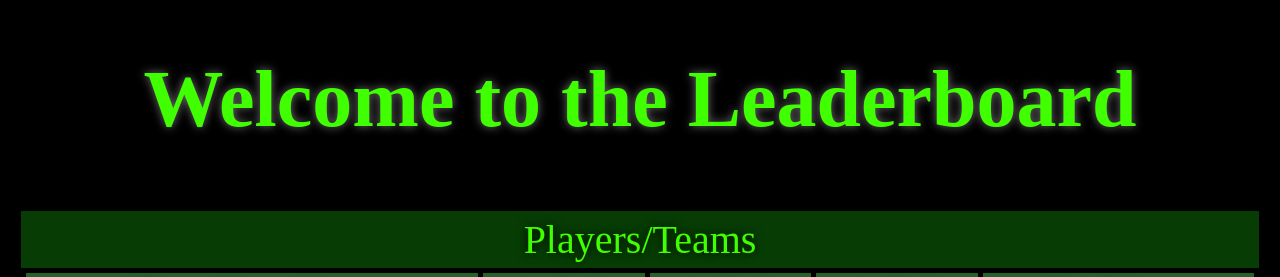
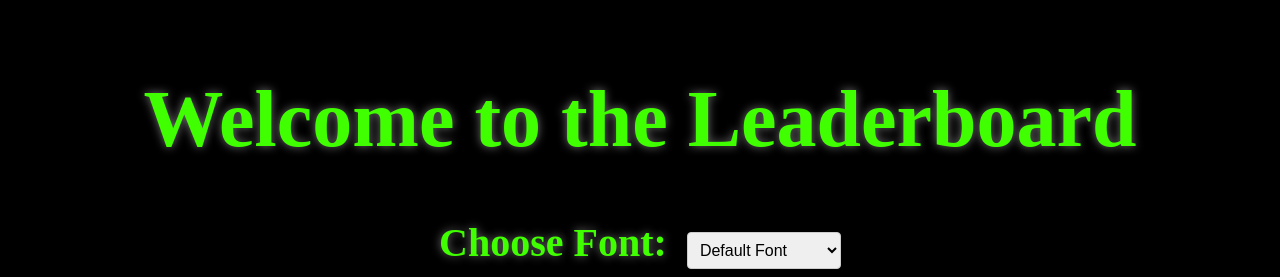
Before and after one commit to eternity336/Leaderboard, a Flask app: page / in a window 1280 px wide. Shown: the top 277 px of the page. Run offline with Flask 3, Linux system fonts and the light colour scheme; some web fonts are replaced.

Commit message:
feat: add font selection dropdown to HTML template with dynamic font loading from fonts folder
Co-authored-by: aider (ollama_chat/qwen3-coder) <aider@aider.chat>

```diff
--- a/app.py
+++ b/app.py
@@ -1,4 +1,5 @@
 import yaml
+import os
 from flask import Flask, render_template, jsonify, request
 
 app = Flask(__name__)
@@ -47,6 +48,25 @@ def get_data():
     }
     resp = jsonify(message)
     return resp
+
+
+@app.route("/getfonts")
+def get_fonts():
+    """Get list of available fonts from the fonts directory.
+
+    Returns:
+        JSON response containing list of font files
+    """
+    fonts_dir = 'static/styles/fonts'
+    try:
+        if os.path.exists(fonts_dir):
+            fonts = [f for f in os.listdir(fonts_dir) if f.endswith(('.ttf', '.otf'))]
+            return jsonify({'fonts': fonts})
+        else:
+            return jsonify({'fonts': []})
+    except Exception as e:
+        print(f"Error reading fonts directory: {e}")
+        return jsonify({'fonts': []})
 
 
 @app.route("/update_players", methods=["POST"])
--- a/static/styles/styles.css
+++ b/static/styles/styles.css
@@ -61,3 +61,20 @@ table.showplayerstable thead th {
   color: #FFFFFF;
   text-align: center;
 }
+
+.font-selector {
+  margin-bottom: 20px;
+  text-align: center;
+}
+
+.font-selector label {
+  font-weight: bold;
+  margin-right: 10px;
+}
+
+.font-selector select {
+  padding: 8px;
+  border-radius: 4px;
+  border: 1px solid #ccc;
+  font-size: 16px;
+}
--- a/templates/home.html
+++ b/templates/home.html
@@ -1,13 +1,26 @@
 <!doctype html>
-<script src="https://code.jquery.com/jquery-3.7.0.js"></script>
+<html lang="en">
+<head>
+    <meta charset="UTF-8">
+    <meta name="viewport" content="width=device-width, initial-scale=1.0">
+    <title>Leaderboard</title>
     <link rel="stylesheet" type="text/css" href="{{url_for('static', filename='styles/styles.css')}}"/>
     <link rel="icon" type="image/icon" href="{{url_for('static',filename='images/leaderboardicon.png')}}"/>
-
-<title>Welcome to the Leaderboard</title>
-<H1 class="center banner">Welcome to the Leaderboard</H1>
+</head>
+<body>
     <div class="server_body">
         <div class="padding center">
-        <label class="center title">Players/Teams</label>
+            <h1 class="center banner">Welcome to the Leaderboard</h1>
+
+            <!-- Font Selector Dropdown -->
+            <div class="font-selector">
+                <label for="font-family">Choose Font: </label>
+                <select id="font-family" onchange="changeFont()">
+                    <option value="">Default Font</option>
+                    <!-- Options will be populated by JavaScript -->
+                </select>
+            </div>
+
             <table class='showplayerstable'>
                 <thead>
                 <tr>
@@ -23,4 +36,65 @@
             </table>
         </div>
     </div>
+
+    <script src="https://code.jquery.com/jquery-3.7.0.js"></script>
     <script src="{{url_for('static', filename='scripts/home.js')}}"></script>
+    <script>
+        // Populate font selector with available fonts
+        function populateFontSelector() {
+            $.ajax({
+                url: "/getfonts",
+                type: 'GET'
+            }).done(function(data) {
+                const fontSelect = document.getElementById('font-family');
+                data.fonts.forEach(font => {
+                    const option = document.createElement('option');
+                    option.value = font;
+                    option.textContent = font.replace('.ttf', '').replace('.otf', '');
+                    fontSelect.appendChild(option);
+                });
+            }).fail(function() {
+                console.error("Failed to load fonts");
+            });
+        }
+
+        // Change font function
+        function changeFont() {
+            const selectedFont = document.getElementById('font-family').value;
+
+            if (selectedFont) {
+                // Create or update font-face style
+                let fontStyle = document.getElementById('dynamic-font');
+                if (!fontStyle) {
+                    fontStyle = document.createElement('style');
+                    fontStyle.id = 'dynamic-font';
+                    document.head.appendChild(fontStyle);
+                }
+
+                // Load the selected font
+                fontStyle.textContent = `
+                    @font-face {
+                        font-family: 'SelectedFont';
+                        src: url('/static/styles/fonts/${selectedFont}') format('truetype');
+                    }
+                    html, body {
+                        font-family: 'SelectedFont', sans-serif !important;
+                    }
+                `;
+            } else {
+                // Reset to default font
+                const fontStyle = document.getElementById('dynamic-font');
+                if (fontStyle) {
+                    fontStyle.remove();
+                }
+            }
+        }
+
+        // Initialize the page
+        $(document).ready(function() {
+            populateFontSelector();
+            refreshData();
+        });
+    </script>
+</body>
+</html>
```
Lines whose indentation alone changed are shown as unchanged.
